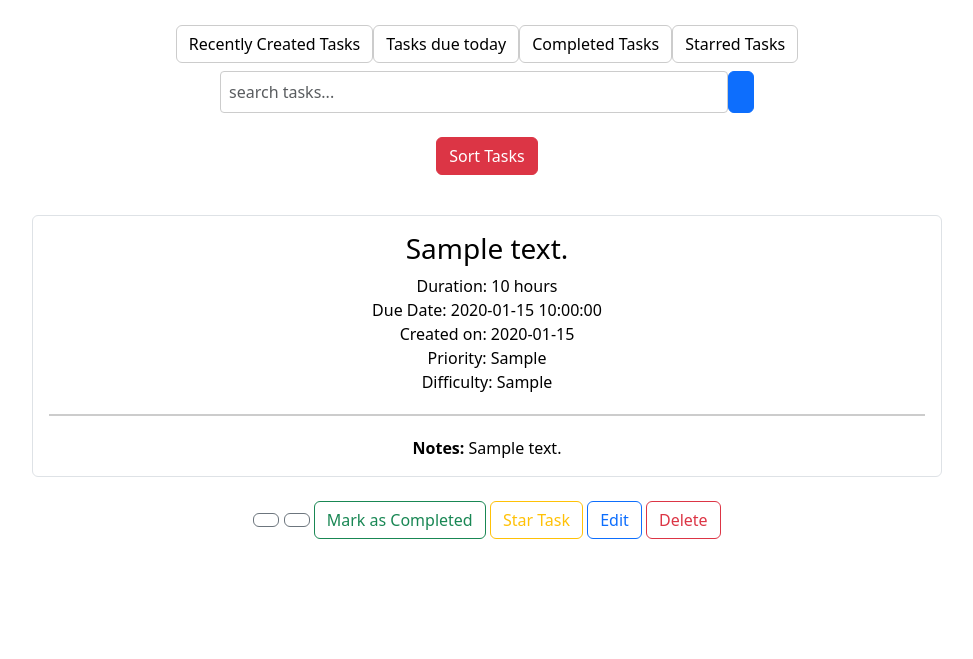
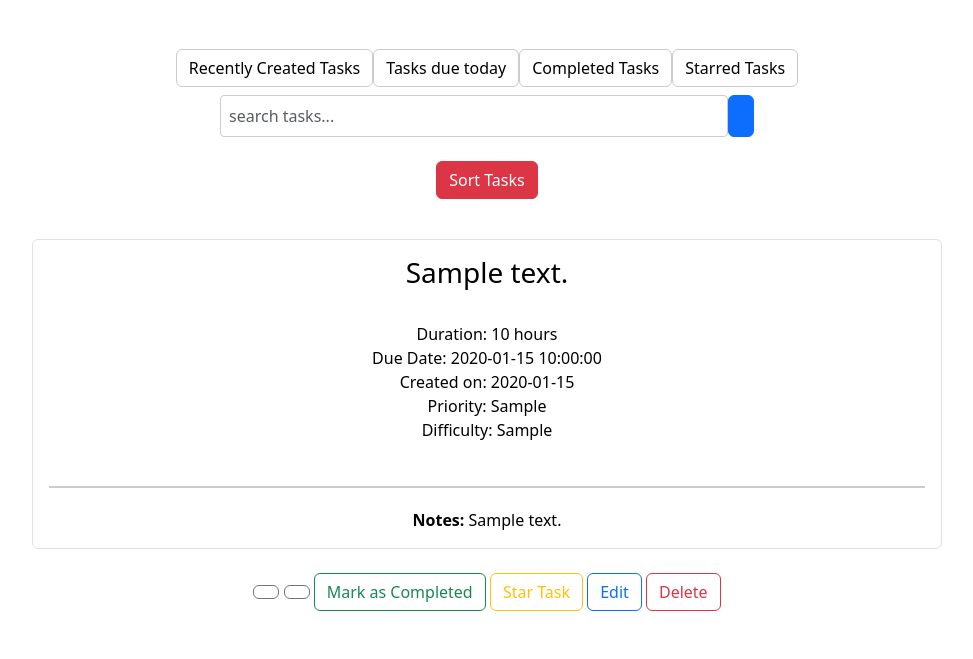
Before and after one commit to DeObjectifOne/CS-code, a Python web app: template Coding time!/website/templates/home.html in a window 1280 px wide. Shown: the part 207-866 px from the top of the page, without its empty margins (153-1126 px from the left). Before the commit the page ends 746 px from the top, so only its background shows below. Run offline with Jinja, Linux system fonts and the light colour scheme; the template is opened without the code that fills it: most values are stand-ins (such as "Sample title", 1, 10 or a date in 2020); some libraries are stand-ins or nearby versions.

Commit message:
Update home.html

```diff
--- a/Coding time!/website/templates/home.html
+++ b/Coding time!/website/templates/home.html
@@ -39,7 +39,7 @@
 
 </style>
 
-<br>
+<br><br>
 
 <!--Titled made bold to attract the user's attention-->
 <h1 align="center"><b>Tidily Day Tracker</b></h1>
@@ -209,17 +209,16 @@
             <div class="col-md-10 mx-auto">
                 <div class="task">
 
-                    <!--the div class creates an outline for the container and adds some padding-->
                         <div class="task-box border rounded p-3">
                             <!--In the box are all the task details the user needs to know about-->
                             <h3>{{ task.details }}</h3>
-                        <div>Duration: {{ task.duration }} hours</div>
-                        <div>Due Date: {{task.due_date }}</div>
-                        <div>Created on: {{ task.creation_date.strftime('%Y-%m-%d') }}</div>
-                        <div>Priority: {{ task.priority_str }}</div>
-                        <div>Difficulty: {{ task.difficulty_str }}</div>
-                        <!--The task notes are separated from the main attributes-->
-                        <!--This is to denote it as a 'minor' attribute-->
+                            <br>
+                            <div class="text-left">Duration: {{ task.duration }} hours</div>
+                            <div class="text-left">Due Date: {{task.due_date }}</div>
+                            <div class="text-left">Created on: {{ task.creation_date.strftime('%Y-%m-%d') }}</div>
+                            <div class="text-left">Priority: {{ task.priority_str }}</div>
+                            <div class="text-left">Difficulty: {{ task.difficulty_str }}</div>
+                            <br>
                             <div class="separator"></div>
                             <div><strong>Notes: </strong>{{ task.notes or "" }}</div>
                         </div>
```
Lines whose indentation alone changed are shown as unchanged.
